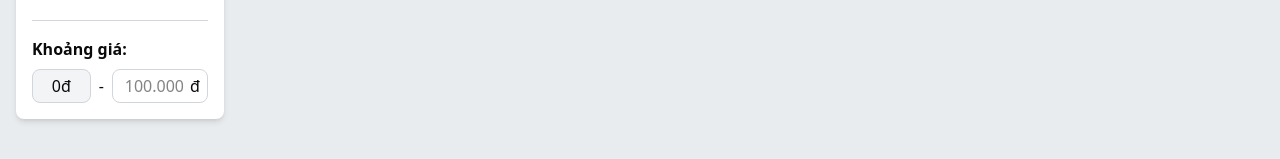
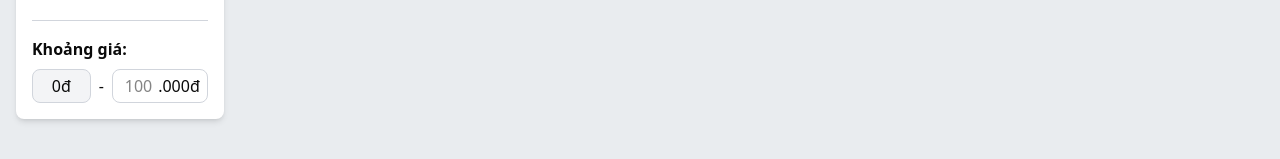
Before and after one commit to FureiiVu/MyBookStore, a React (Vite) app in the folder frontend/: page / in a window 1280 px wide. Shown: the part 393-552 px from the top of the page. Built offline with nearby package versions, Linux system fonts and the light colour scheme; no server answers.

Commit message:
Handle search bar

```diff
--- a/frontend/src/components/BookFilter.tsx
+++ b/frontend/src/components/BookFilter.tsx
@@ -6,7 +6,8 @@ import { useBookStore } from "@/stores/useBookStore";
 const BookFilter = () => {
   const [selectedCategory, setSelectedCategory] = useState<string[]>([]);
 
-  const { maxPrice, setCategories, setMaxPrice } = useBookStore();
+  const { filterState, setCategories, setMaxPrice } = useBookStore();
+  const { maxPrice } = filterState;
 
   const categories = [
     "Tiểu thuyết",
@@ -79,12 +80,14 @@ const BookFilter = () => {
             <input
               type="text"
               inputMode="numeric"
-              placeholder="100.000"
+              placeholder="100"
               className="border border-gray-300 rounded-md px-3 py-1 w-24 pr-6 focus:outline-none focus:ring-2 focus:ring-blue-400"
               value={maxPrice}
               onChange={handleMaxPriceChange}
             />
-            <span className="absolute right-2 top-1/2 -translate-y-1/2">đ</span>
+            <span className="absolute right-2 top-1/2 -translate-y-1/2">
+              .000đ
+            </span>
           </div>
         </div>
       </div>
--- a/frontend/src/components/topbar.tsx
+++ b/frontend/src/components/topbar.tsx
@@ -4,9 +4,12 @@ import { Search, ShoppingCart } from "lucide-react";
 
 import SignInOAuthButtons from "./SignInOAuthButtons";
 import { Button } from "./ui/button";
+import { useBookStore } from "@/stores/useBookStore";
 
 export default function Topbar() {
   const isAdmin = false;
+
+  const { setSearchTerm } = useBookStore();
 
   return (
     <div className="w-full mx-auto flex items-center gap-6 p-4 sticky top-0 bg-white z-10">
@@ -29,6 +32,7 @@ export default function Topbar() {
             type="text"
             placeholder="Nhập từ khóa bạn muốn tìm kiếm: Tên sách, tên tác giả, thể loại sách, ..."
             className="flex-1 bg-transparent text-sm placeholder-gray-500 outline-none"
+            onChange={(e) => setSearchTerm(e.target.value)}
           />
           <Search className="w-5 h-5 text-gray-600 ml-2" />
         </div>
--- a/frontend/src/stores/useBookStore.ts
+++ b/frontend/src/stores/useBookStore.ts
@@ -5,20 +5,27 @@ import type { Book } from "@/types";
 
 interface BookStore {
   books: Book[];
-  categories: string[];
-  maxPrice: string;
+  filterState: {
+    categories: string[];
+    maxPrice: string;
+    searchTerm: string;
+  };
   isLoading: boolean;
   error: string | null;
   fetchBooks: () => Promise<void>;
   setCategories: (categories: string[]) => void;
   setMaxPrice: (price: string) => void;
+  setSearchTerm: (searchTerm: string) => void;
   filterBooks: (categories?: string[], maxPrice?: string) => Book[];
 }
 
 export const useBookStore = create<BookStore>((set, get) => ({
   books: [],
-  categories: [],
-  maxPrice: "",
+  filterState: {
+    categories: [],
+    maxPrice: "",
+    searchTerm: "",
+  },
   isLoading: false,
   error: null,
 
@@ -36,35 +43,57 @@ export const useBookStore = create<BookStore>((set, get) => ({
 
   setCategories: (categories: string[]) => {
     if (!categories || !Array.isArray(categories) || categories.length === 0) {
-      set({ categories: [] });
+      set({ filterState: { ...get().filterState, categories: [] } });
       return;
     }
-    set({ categories });
+    set({ filterState: { ...get().filterState, categories } });
   },
 
   setMaxPrice: (price: string) => {
     if (!price) {
-      set({ maxPrice: "" });
+      set({ filterState: { ...get().filterState, maxPrice: "" } });
       return;
     }
-    set({ maxPrice: price });
+    set({ filterState: { ...get().filterState, maxPrice: price } });
+  },
+
+  setSearchTerm: (searchTerm: string) => {
+    if (!searchTerm) {
+      set({ filterState: { ...get().filterState, searchTerm: "" } });
+      return;
+    }
+    set({ filterState: { ...get().filterState, searchTerm } });
   },
 
   filterBooks: () => {
-    const { books, categories, maxPrice } = get();
+    const { books, filterState } = get();
+    const { categories, maxPrice, searchTerm } = filterState;
 
-    if (!categories?.length && !maxPrice) {
+    if (!categories?.length && !maxPrice && !searchTerm) {
       return [...books];
     }
 
     const filteredBooks = books.filter((book) => {
       const numericPrice = parseFloat(String(book.price));
+
+      // Check if book matches the filter categories
       const matchesCategory =
         !categories?.length || categories.includes(book.category);
+
+      // Check if book matches the filter max price
       const matchesPrice =
-        !maxPrice || numericPrice <= parseFloat(maxPrice.replace(/\D/g, ""));
+        !maxPrice ||
+        numericPrice <= parseFloat(maxPrice.replace(/\D/g, "")) * 1000;
 
-      return matchesCategory && matchesPrice;
+      // Check if book matches the search term (title or author)
+      const matchesSearchTerm =
+        !searchTerm ||
+        book.title.toLowerCase().includes(searchTerm.toLowerCase()) ||
+        book.author.some((author) =>
+          author.toLowerCase().includes(searchTerm.toLowerCase())
+        );
+
+      return matchesCategory && matchesPrice && matchesSearchTerm;
     });
 
     return filteredBooks;
```
